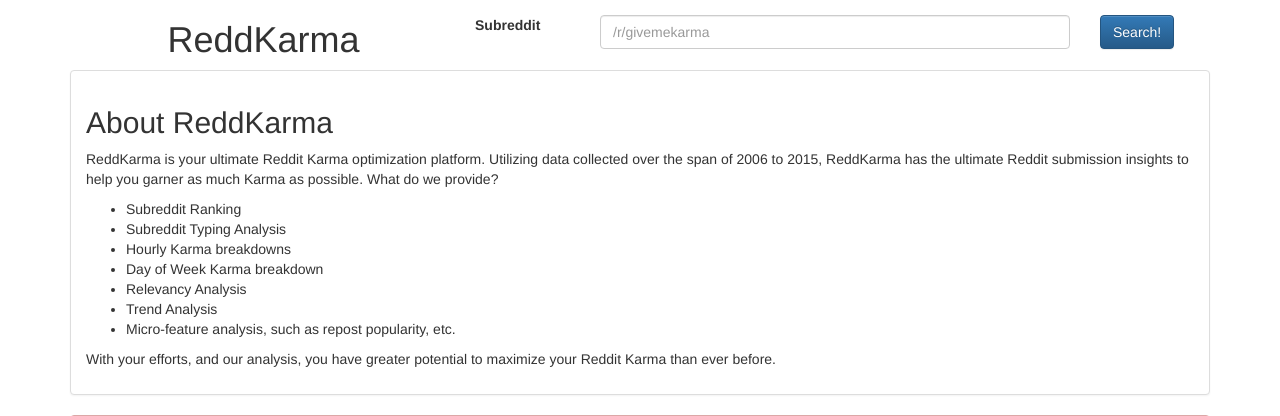
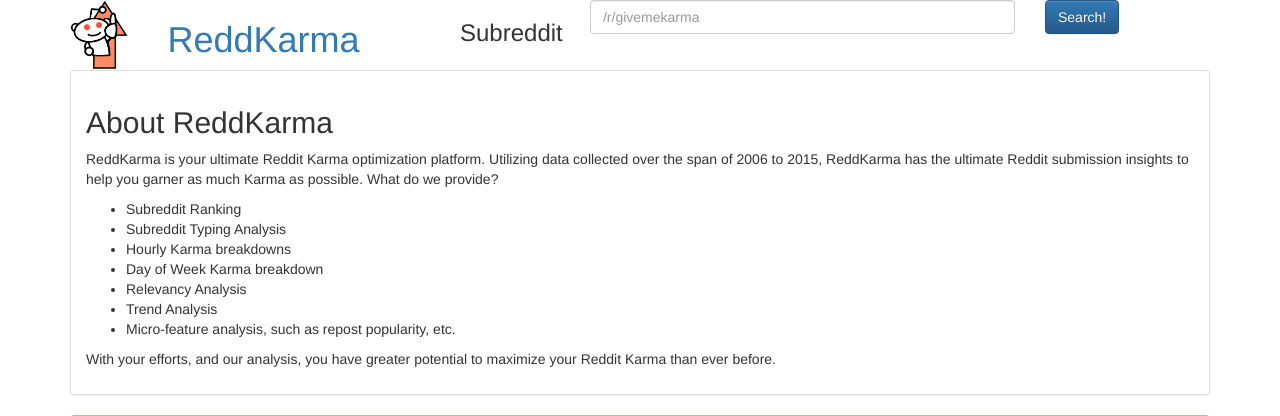
Before and after one commit to remingtonc/reddkarma, a Flask app: page / in a window 1280 px wide. Shown: the top 416 px of the page. Run offline with Flask 2, Linux system fonts and the light colour scheme; parts of the project's set-up code (start-up, migrations or seed data) failed here and were passed over; some libraries are stand-ins or nearby versions.

Commit message:
Logo and header modification
Made logo smaller, and gave it CSS height to actually appear.  Gave
search bar functionality, edited CSS a bit to try and make it prettier.

```diff
--- a/project/static/css/reddkarma.css
+++ b/project/static/css/reddkarma.css
@@ -1,8 +1,9 @@
 div.logo {
 	background: url('/static/img/reddkarma-logo.png');
 	background-size: contain;
+	background-repeat: no-repeat;
 	width: 100%;
-	height: 100%;
+	height: 69.6px;
 }
 
 canvas#hourlyChart {
--- a/project/templates/base.html
+++ b/project/templates/base.html
@@ -29,21 +29,17 @@
 					<div class="logo"></div>
 				</div>
 				<div class="col-md-3">
-					<h1>ReddKarma</h1>
+					<h1><a href="http://192.241.216.69/">ReddKarma</a></h1>
 				</div>
 				<div class="col-md-8">
-					<div class="search">
-						<form>
-							<div class="form-group">
-								<label for="search" class="col-sm-2 control-label">Subreddit</label>
-								<div class="col-sm-8">
-									<input type="text" class="form-control" id="search" placeholder="/r/givemekarma">
-								</div>
-								<div class="col-sm-2">
-									<button class="btn btn-primary" type="button" value="Search!">Search!</button>
-								</div>
-							</div>
-						</form>
+					<div class="row">
+						<div class="col-sm-2"><h3>Subreddit</h3></div>
+						<div class="col-sm-7">
+							<input type="text" class="form-control" id="search" placeholder="/r/givemekarma">
+						</div>
+						<div class="col-sm-2">
+							<button class="btn btn-primary" id="searchSubmit" type="button" value="Search!">Search!</button>
+						</div>
 					</div>
 				</div>
 			</div>
```
Also changed, not shown: project/static/js/reddkarma.js (+10 -3 lines), project/static/img/reddkarma-logo.png, project/static/js/requestFactory.js (deleted).
